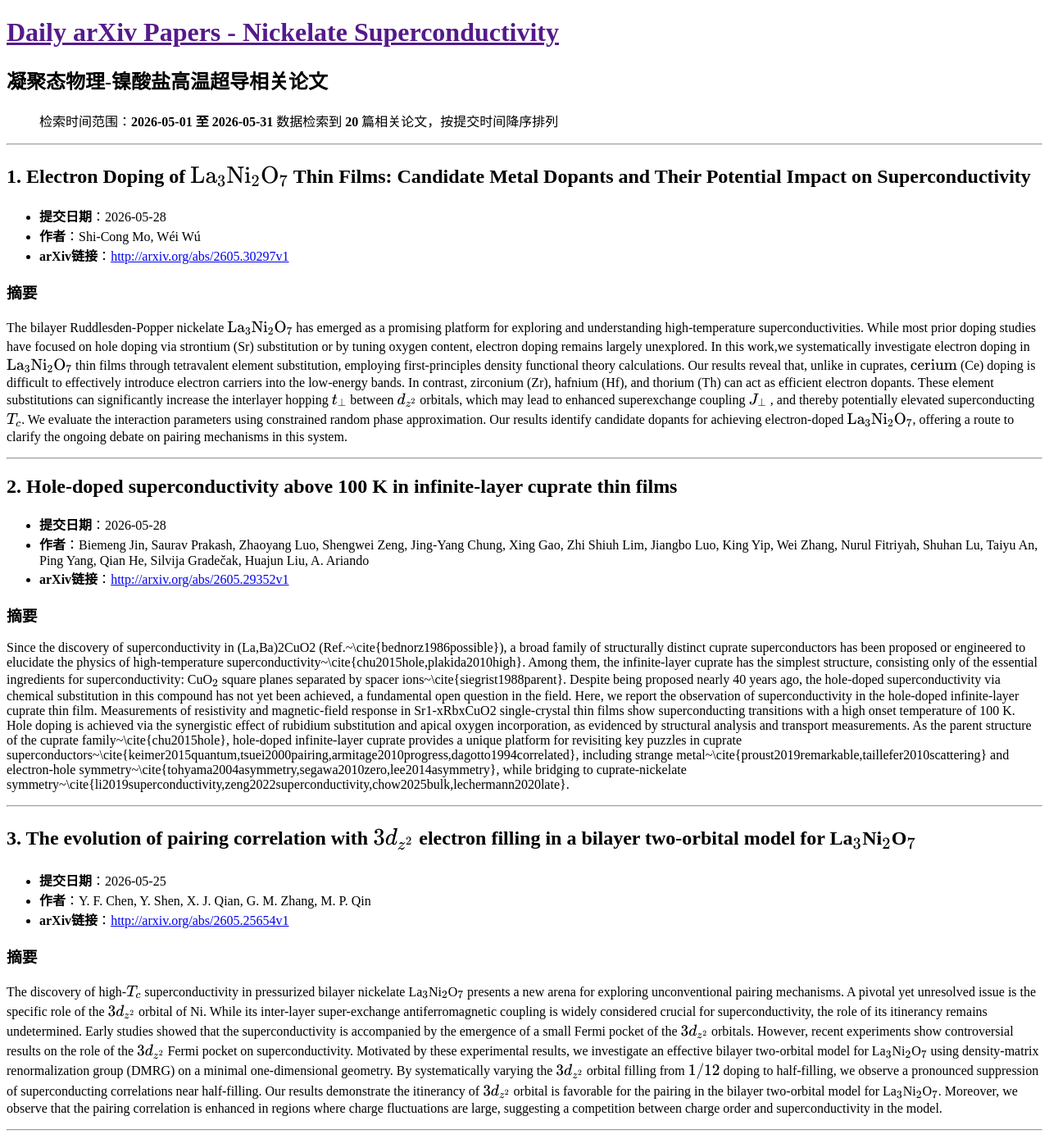
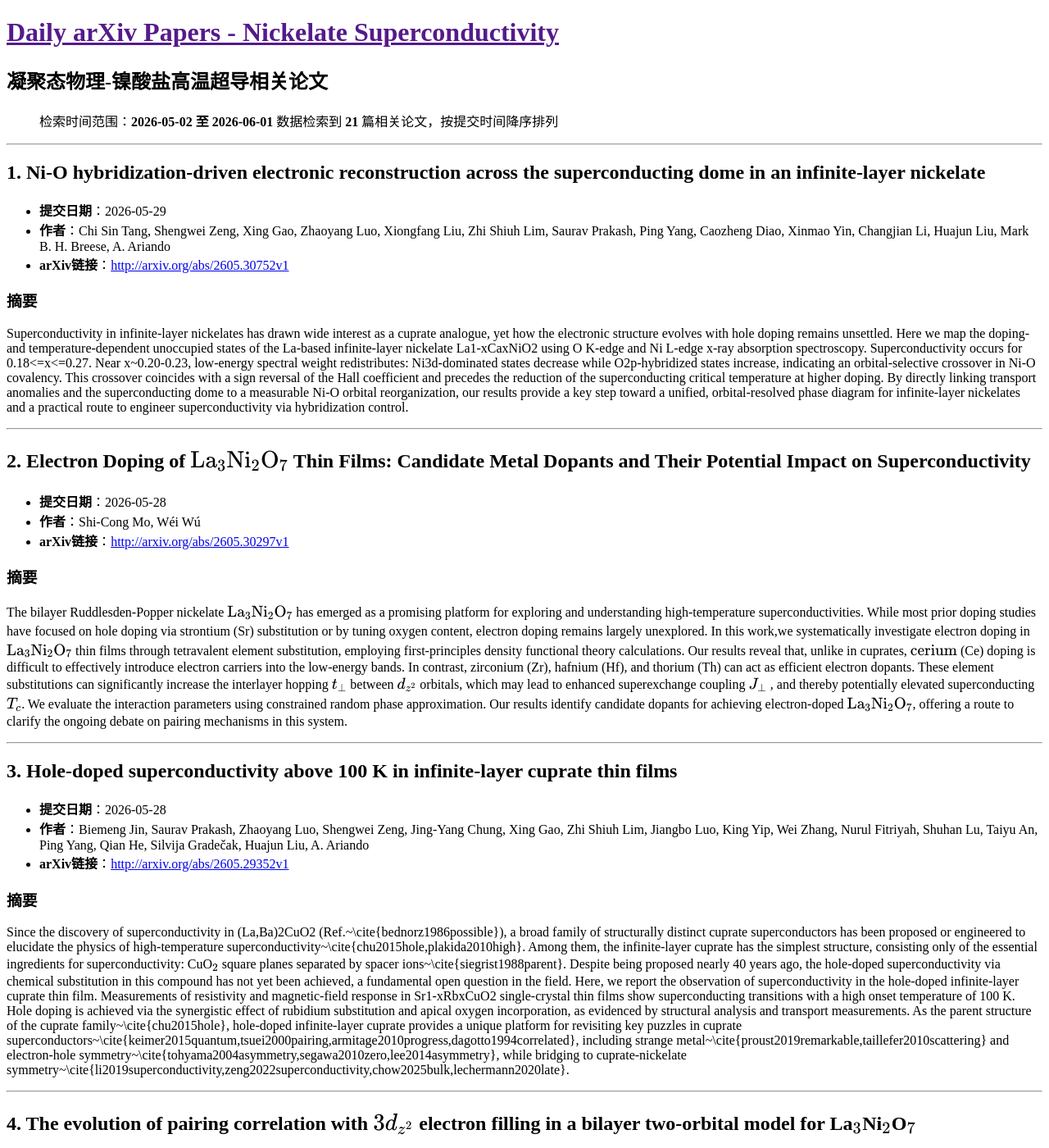
Before and after one commit to yangke25491/daily-arxiv-nickelate_superconductivity, a Jekyll site: the page built from docs/index.md, in a window 1280 px wide and 1400 px high. Shown: the whole window at 82% size. Built offline with Jekyll 4.4.1, drawn with Linux system fonts in a browser that asks for light colours; some of the changed text lies outside the part shown.

Commit message:
Automated update: arXiv papers

```diff
--- a/docs/index.md
+++ b/docs/index.md
@@ -5,12 +5,23 @@ title: 镍酸盐超导论文
 
 # 凝聚态物理-镍酸盐高温超导相关论文
 
-> 检索时间范围：**2026-05-01 至 2026-05-31**
-> 数据检索到 **20** 篇相关论文，按提交时间降序排列
+> 检索时间范围：**2026-05-02 至 2026-06-01**
+> 数据检索到 **21** 篇相关论文，按提交时间降序排列
 
 ---
 
-## 1. Electron Doping of $\mathrm{La\_3Ni\_2O\_7}$ Thin Films: Candidate Metal Dopants and Their Potential Impact on Superconductivity
+## 1. Ni-O hybridization-driven electronic reconstruction across the superconducting dome in an infinite-layer nickelate
+
+- **提交日期**：2026-05-29
+- **作者**：Chi Sin Tang, Shengwei Zeng, Xing Gao, Zhaoyang Luo, Xiongfang Liu, Zhi Shiuh Lim, Saurav Prakash, Ping Yang, Caozheng Diao, Xinmao Yin, Changjian Li, Huajun Liu, Mark B. H. Breese, A. Ariando
+- **arXiv链接**：[http://arxiv.org/abs/2605.30752v1](http://arxiv.org/abs/2605.30752v1)
+
+### 摘要
+Superconductivity in infinite-layer nickelates has drawn wide interest as a cuprate analogue, yet how the electronic structure evolves with hole doping remains unsettled. Here we map the doping- and temperature-dependent unoccupied states of the La-based infinite-layer nickelate La1-xCaxNiO2 using O K-edge and Ni L-edge x-ray absorption spectroscopy. Superconductivity occurs for 0.18<=x<=0.27. Near x~0.20-0.23, low-energy spectral weight redistributes: Ni3d-dominated states decrease while O2p-hybridized states increase, indicating an orbital-selective crossover in Ni-O covalency. This crossover coincides with a sign reversal of the Hall coefficient and precedes the reduction of the superconducting critical temperature at higher doping. By directly linking transport anomalies and the superconducting dome to a measurable Ni-O orbital reorganization, our results provide a key step toward a unified, orbital-resolved phase diagram for infinite-layer nickelates and a practical route to engineer superconductivity via hybridization control.
+
+---
+
+## 2. Electron Doping of $\mathrm{La\_3Ni\_2O\_7}$ Thin Films: Candidate Metal Dopants and Their Potential Impact on Superconductivity
 
 - **提交日期**：2026-05-28
 - **作者**：Shi-Cong Mo, Wéi Wú
@@ -186,7 +197,7 @@ The synthesis of high-quality Ruddlesden-Popper (RP) nickelates remains challeng
 
 ---
 
-## 17. Nature of magnetism in bilayer nickelate La3Ni2O7 single crystals
+## 18. Nature of magnetism in bilayer nickelate La3Ni2O7 single crystals
 
 - **提交日期**：2026-05-05
 - **作者**：Lixing Chen, Enkang Zhang, Yiqing Hao, Yinghao Zhu, Bingkun Cui, Douglas L. Abernathy, Travis J. Williams, Yoichi Ikeda, Hao Zhang, Feiyang Liu, Wenbin Wang, Qisi Wang, Jun Zhao
@@ -219,7 +230,7 @@ Nickel/bismuth (Ni/Bi) bilayers are a promising platform for exploring unconvent
 
 ---
 
-## 20. Metallic crossover through the tilt-free transition in La${}\_3$Ni${}\_2$O${}\_7$ at high pressure and temperature
+## 21. Metallic crossover through the tilt-free transition in La${}\_3$Ni${}\_2$O${}\_7$ at high pressure and temperature
 
 - **提交日期**：2026-05-03
 - **作者**：Bastien Michon, Yingpeng Yu, Beatrice D'Alò, Elena Stellino, Gergely Németh, Bosen Wang, Jianping Sun, Jinguang Cheng, Paolo Postorino, Ferenc Borondics, Francesco Capitani
```
Also changed, not shown: other parts of docs/index.md (+18 -18 lines).
